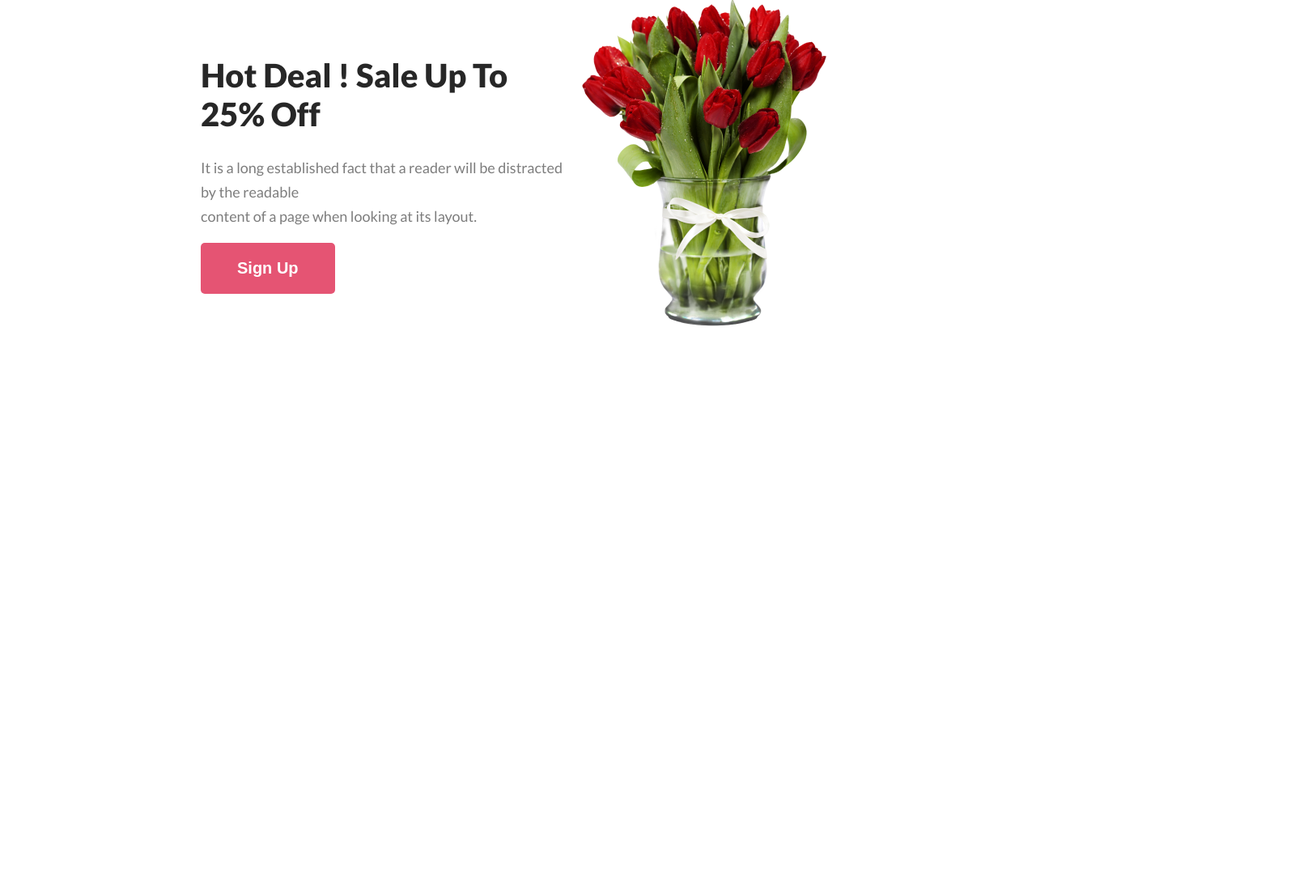
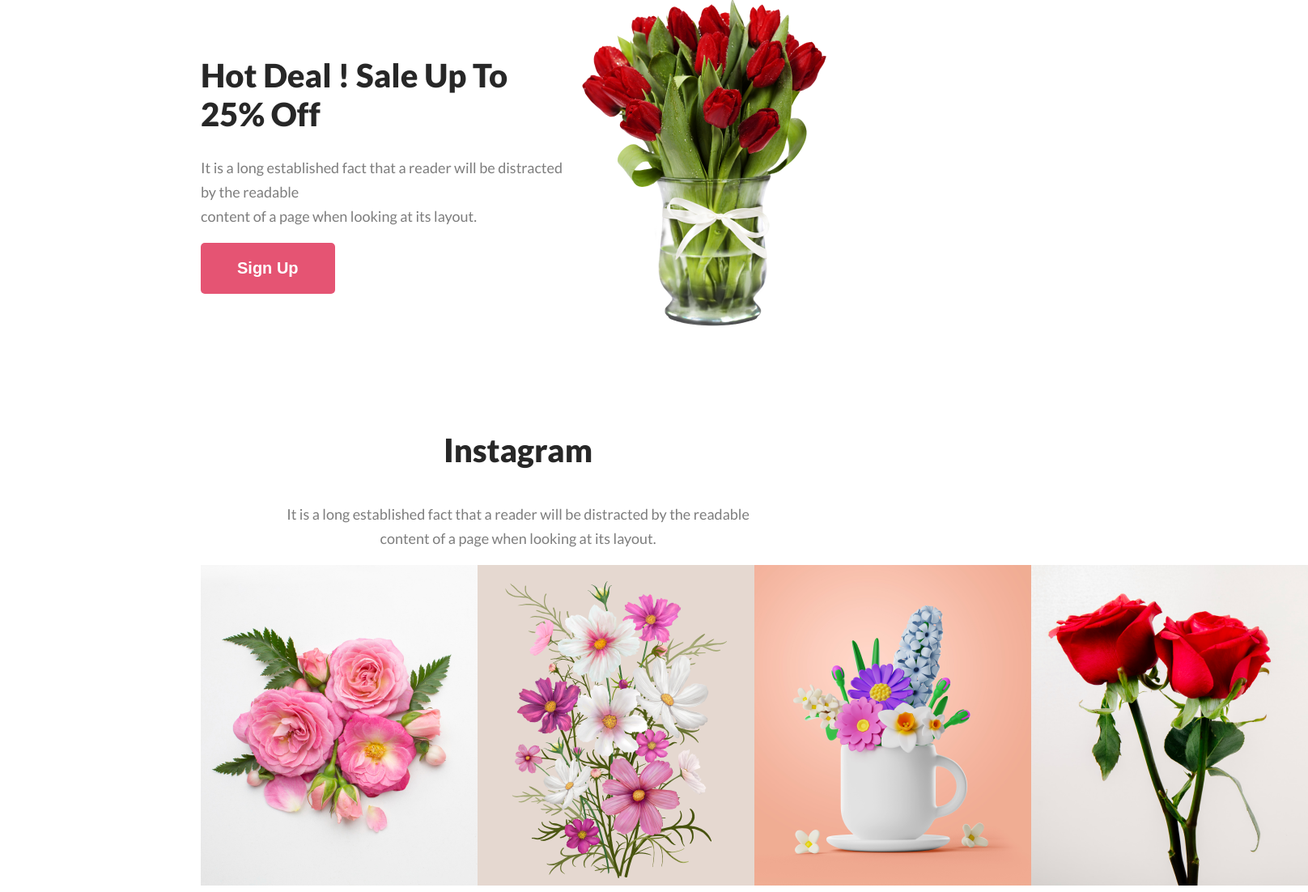
Before and after one commit to developersubrata/flower-shop, a plain HTML site: page index.html in a window 1280 px wide. Shown: the part 2692-3794 px from the top of the page at 81% size, 1616 px wide, since content can reach past the window. Before the commit the page ends 3142 px from the top, so only its background shows below. Drawn offline with Linux system fonts and the light colour scheme.

Commit message:
instagram section and flower design part update

```diff
--- a/index.html
+++ b/index.html
@@ -102,7 +102,16 @@
             <img class="discount-pic" src="images/pngwing 8.png" alt="">
 
         </div>
-
+        <div class="instagram">
+            <h3 class="instagram-title">Instagram</h3>
+            <p class="instagram-description">It is a long established fact that a reader will be distracted by the readable <br>content of a page when looking at its layout. </p>
+        </div>
+        <div class="flower-design">
+            <img src="images/Flower 01.png" alt="">
+            <img src="images/Rectangle 4.png" alt="">
+            <img src="images/Rectangle 5.png" alt="">
+            <img src="images/Rectangle 6.png" alt="">
+        </div>
     </main>
 
 
--- a/style.css
+++ b/style.css
@@ -1,6 +1,7 @@
 /* Shared Styles */
 body{
     font-family: 'Lato', sans-serif;
+
 
 }
 .btn-primary{
@@ -132,3 +133,30 @@ font-size: 18px;
 font-weight: 400;
 line-height: 30px;
 }
+
+/* instagram section styles */
+.instagram-title{
+    color: #272727;
+text-align: center;
+font-size: 40px;
+font-weight: 800;
+padding-top: 50px;
+padding-bottom: 0px;
+}
+.instagram-description{
+    color: rgba(39, 39, 39, 0.60);
+text-align: center;
+font-size: 18px;
+font-weight: 400;
+line-height: 30px;
+padding-top: 0px;
+}
+
+/* flower design section */
+.flower-design{
+    display: flex;
+    margin-left: 240px;
+    margin-right: 240px;
+    justify-content:space-between;
+
+}
```
